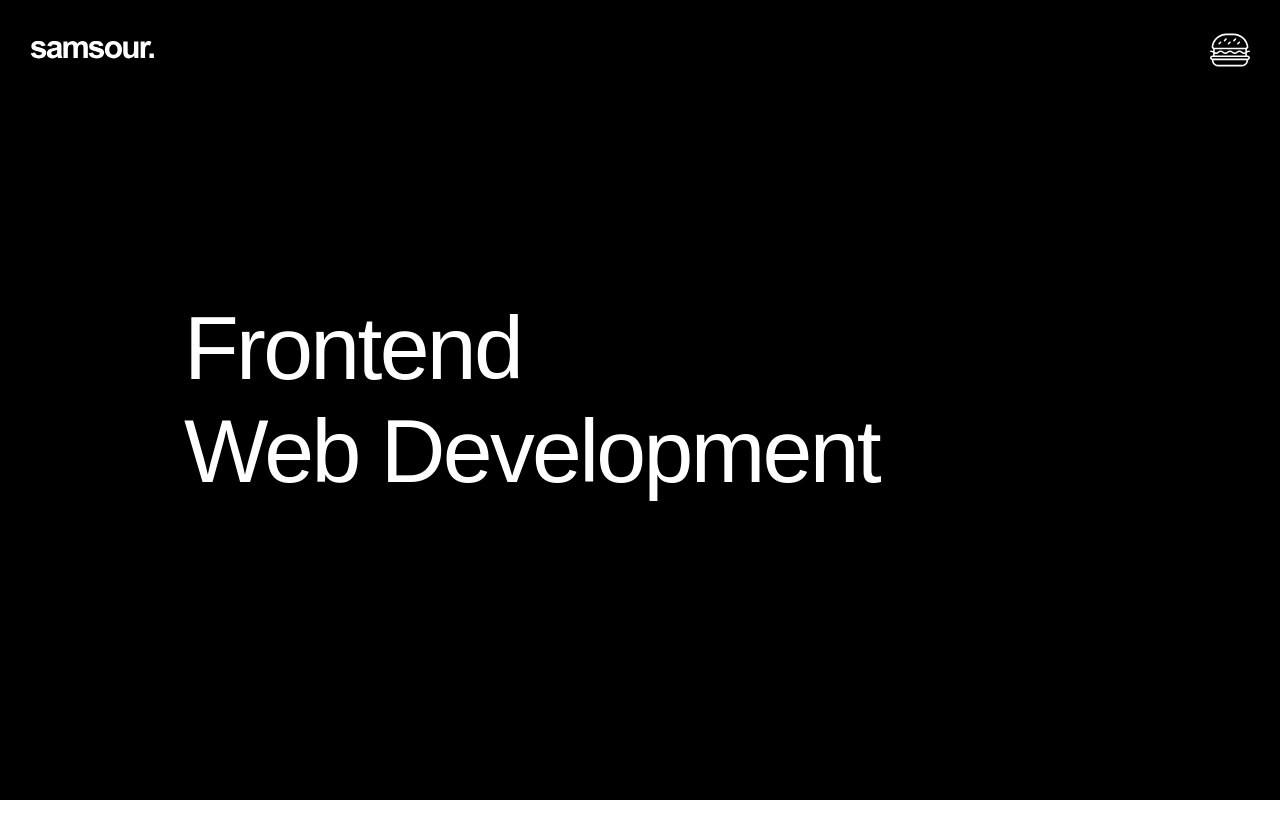
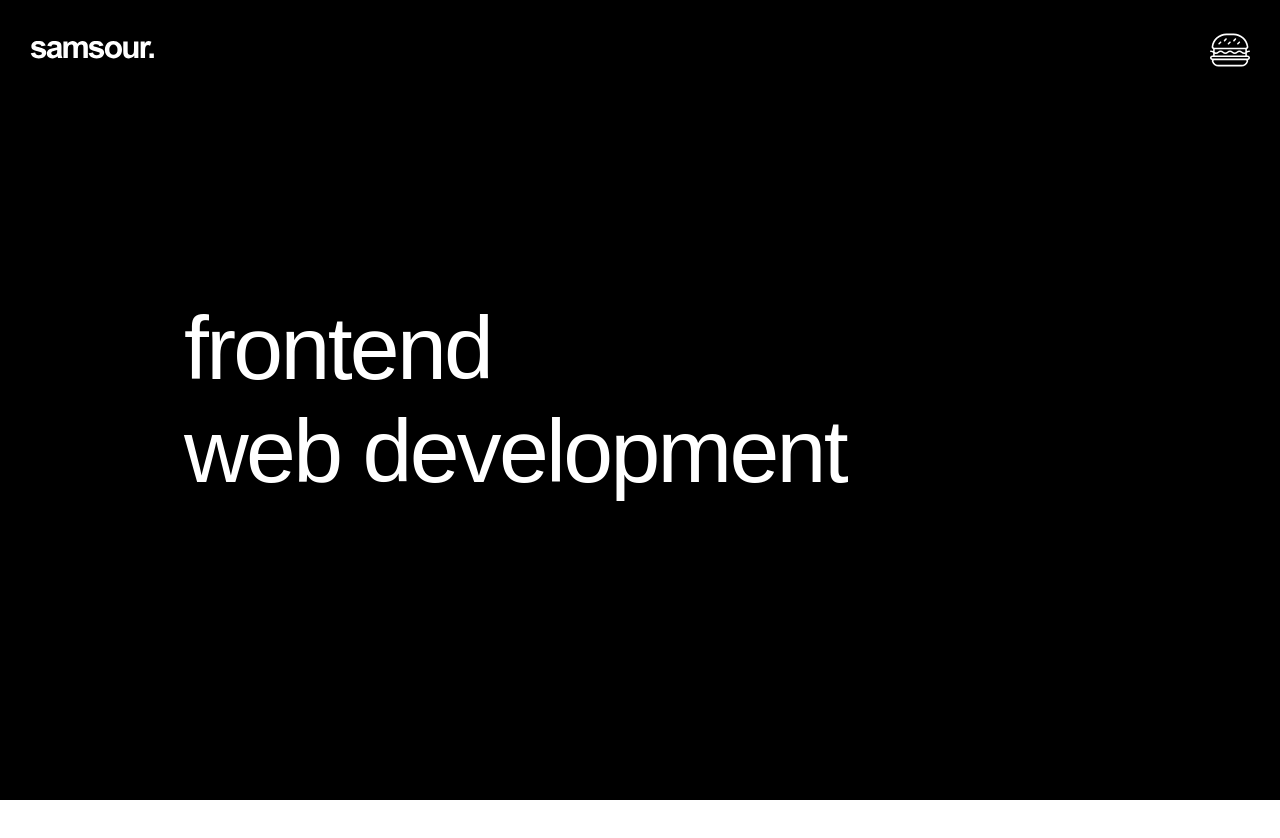
Before and after one commit to samsour/www, a Vue app: page / in a window 1280 px wide. Shown: the top 838 px of the page. Built offline with nearby package versions, Linux system fonts and the light colour scheme.

Commit message:
chore(app): change stage text

```diff
--- a/src/App.vue
+++ b/src/App.vue
@@ -1,6 +1,6 @@
 <template>
   <Navigation text="samsour." />
-  <Stage text="Frontend<br />Web Development" />
+  <Stage text="frontend<br />web development" />
   <Introduction
     text="I create digital<br />products with a<br />creative mind<br/>and a focus on<br/>web-based<br />applications."
     imageUrl="https://images.unsplash.com/photo-1544005313-94ddf0286df2?ixid=MnwxMjA3fDB8MHxwaG90by1wYWdlfHx8fGVufDB8fHx8&ixlib=rb-1.2.1&auto=format&fit=crop&w=934&q=80"
```
